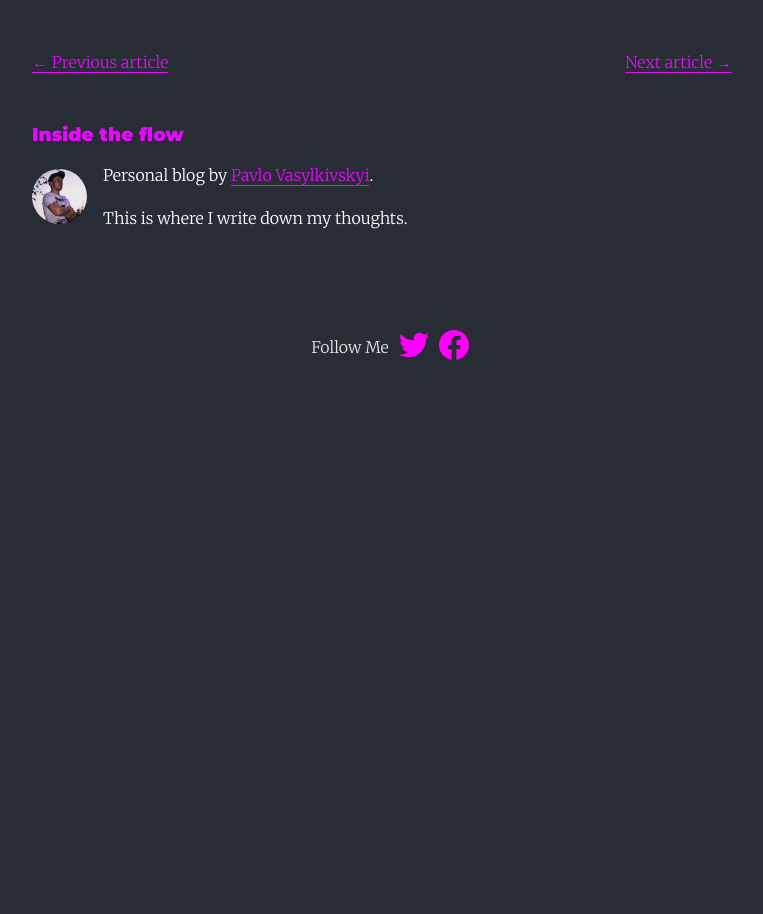
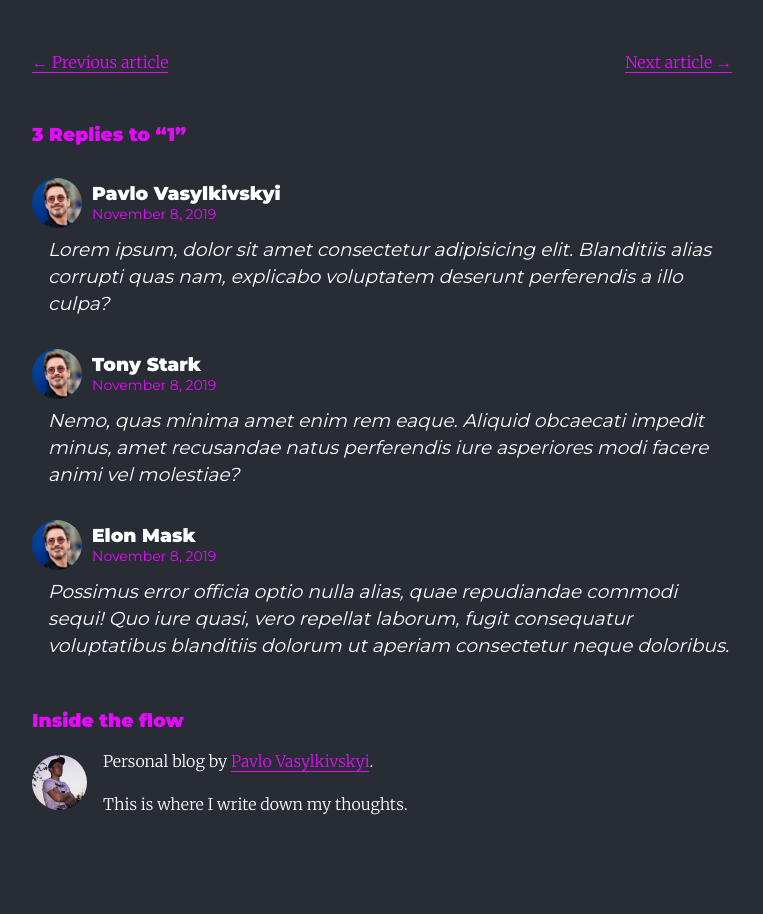
Before and after one commit to Vasylkivskyi/my-blog-frontend, a React (Create React App) app: page /1 in a window 1280 px wide. Shown: the part 1162-2076 px from the top of the page, without its empty margins (258-1021 px from the left). Before the commit the page ends 1558 px from the top, so only its background shows below. Built offline with nearby package versions, Linux system fonts and the light colour scheme.

Commit message:
add comments components

```diff
--- /dev/null
+++ b/src/commentsMoct.js
@@ -0,0 +1,23 @@
+export const comments = [
+  {
+    id: 1,
+    author: {
+      name: 'Pavlo Vasylkivskyi'
+    },
+    text: "Lorem ipsum, dolor sit amet consectetur adipisicing elit. Blanditiis alias corrupti quas nam, explicabo voluptatem deserunt perferendis a illo culpa?",
+  },
+  {
+    id: 2,
+    author: {
+      name: 'Tony Stark'
+    },
+    text: "Nemo, quas minima amet enim rem eaque. Aliquid obcaecati impedit minus, amet recusandae natus perferendis iure asperiores modi facere animi vel molestiae?",
+  },
+  {
+    id: 3,
+    author: {
+      name: 'Elon Mask'
+    },
+    text: "Possimus error officia optio nulla alias, quae repudiandae commodi sequi! Quo iure quasi, vero repellat laborum, fugit consequatur voluptatibus blanditiis dolorum ut aperiam consectetur neque doloribus.",
+  },
+];
--- /dev/null
+++ b/src/components/commentItem/CommentItem.tsx
@@ -0,0 +1,25 @@
+import React from "react";
+import "./commentItem.scss";
+import tony from "../../images/tony.png";
+
+interface CommentItemInterface {
+  name: string;
+  text: string;
+}
+
+const CommentItem: React.FC<CommentItemInterface> = ({ name, text }) => {
+  return (
+    <div className="comment-container">
+      <div className="comment-data">
+        <img className="avatar" src={tony} alt="" />
+        <div className="comment-info">
+          <h4>{name}</h4>
+          <div className="date">November 8, 2019</div>
+        </div>
+      </div>
+      <p className="text">{text}</p>
+    </div>
+  );
+};
+
+export default CommentItem;
--- /dev/null
+++ b/src/components/commentItem/commentItem.scss
@@ -0,0 +1,37 @@
+.comment-container {
+  width: 100%;
+  margin-top: 2rem;
+
+  .comment-data {
+    display: flex;
+    flex-wrap: nowrap;
+    align-items: center;
+
+    .avatar {
+      width: 50px;
+      height: 50px;
+      border-radius: 50%;
+    }
+
+    .comment-info {
+      margin-left: 10px;
+
+      h4 {
+        color: white;
+        margin: 0px;
+      }
+      .date {
+        font-weight: 400;
+        font-size: 14px;
+      }
+    }
+  }
+
+  .text {
+    margin-top: 0.5rem;
+    color: white;
+    font-style: italic;
+    font-weight: 400;
+    padding-left: 1rem;
+  }
+}
--- a/src/components/post/Post.tsx
+++ b/src/components/post/Post.tsx
@@ -5,6 +5,8 @@ import { MatchIncludedInterface } from "../../interfaces/interfaces";
 import Info from "../info/Info";
 import { Link } from "react-router-dom";
 import { Helmet } from "react-helmet";
+import CommentsList from "../../containers/commentsList/CommentsList";
+import { comments } from "../../commentsMoct";
 
 const Post: React.FC<MatchIncludedInterface> = ({ match }) => {
   const { params } = match;
@@ -74,6 +76,7 @@ const Post: React.FC<MatchIncludedInterface> = ({ match }) => {
           <div className="link-item">Next article →</div>
         </Link>
       </div>
+      <CommentsList postTitle={deslugify(post)} comments={comments} />
       <Info />
     </div>
   );
--- /dev/null
+++ b/src/containers/commentsList/CommentsList.tsx
@@ -0,0 +1,30 @@
+import React from "react";
+import "./commentsList.scss";
+import CommentItem from "../../components/commentItem/CommentItem";
+
+interface CommentsListInterface {
+  comments: any;
+  postTitle?: string;
+}
+
+const CommentsList: React.FC<CommentsListInterface> = ({
+  postTitle,
+  comments
+}) => {
+  return (
+    <div className="comments-list">
+      <h3>
+        {comments.length} Replies to “{postTitle}”
+        {comments.map((comment: any) => (
+          <CommentItem
+            key={comment.id}
+            name={comment.author.name}
+            text={comment.text}
+          />
+        ))}
+      </h3>
+    </div>
+  );
+};
+
+export default CommentsList;
--- /dev/null
+++ b/src/containers/commentsList/commentsList.scss
@@ -0,0 +1,4 @@
+.comments-list {
+  margin-top: 50px;
+  width: 100%;
+}
```
Also changed, not shown: src/images/tony.png (added).
